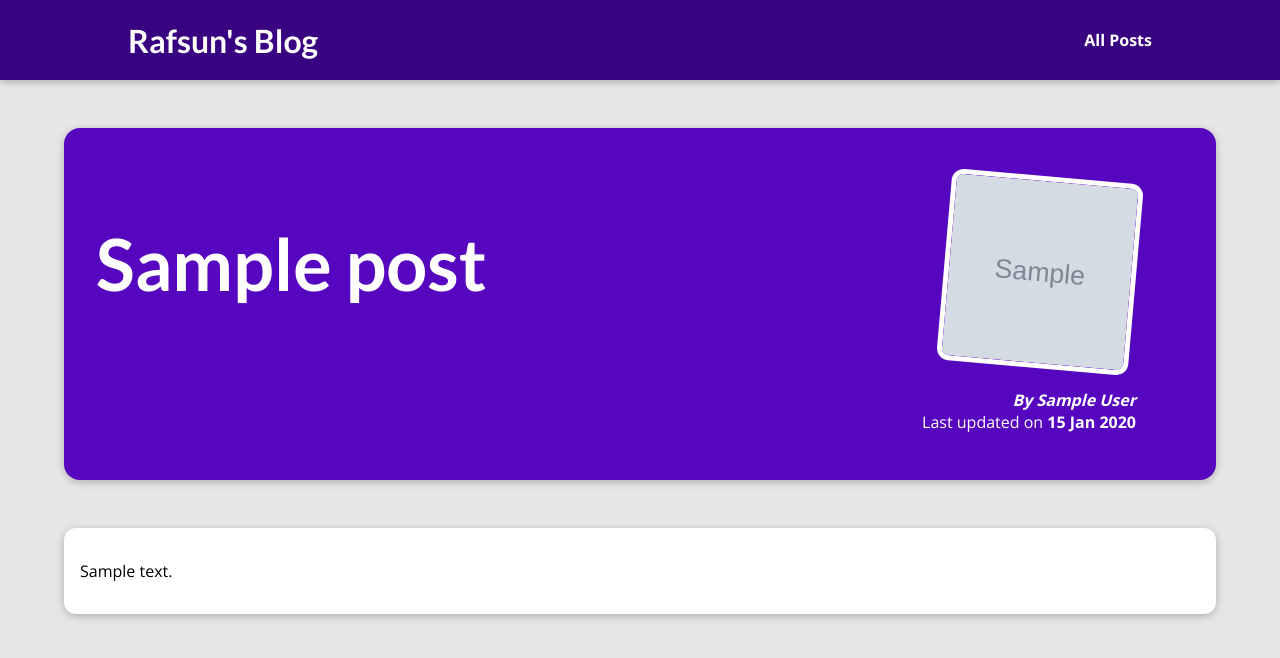
After one commit to rafsun-riad/django-learning-project-blog, a Django app: template blog/templates/blog/post-detail.html in a window 1280 px wide. The commit adds this page. Shown: the top 658 px of the page. Run offline with Django 5.2, Linux system fonts and the light colour scheme; the template is opened without the code that fills it: most values are stand-ins (such as "Sample title", 1, 10 or a date in 2020); grey boxes marked "Sample" are stand-in pictures.

Commit message:
dummy data dynamic complete

```diff
--- /dev/null
+++ b/blog/static/blog/post-detail.css
@@ -0,0 +1,62 @@
+body {
+    background-color: #e7e7e7;
+  }
+
+  #main-navigation {
+    background-color: #390281;
+    box-shadow: 0 2px 8px rgba(0, 0, 0, 0.25);
+  }
+
+  #summary {
+    margin: 8rem auto 3rem auto;
+    padding: 2rem;
+    width: 90%;
+    max-width: 90rem;
+    border-radius: 16px;
+    background-color: #5706c0;
+    position: relative;
+    box-shadow: 0 2px 8px rgba(0, 0, 0, 0.25);
+    height: 22rem;
+  }
+
+  #summary h2 {
+    color: white;
+    font-size: 4.5rem;
+  }
+
+  #summary article {
+    position: absolute;
+    top: 2rem;
+    right: 3rem;
+    padding: 1rem 2rem;
+    border-radius: 12px;
+    text-align: right;
+    color: white;
+  }
+
+  #summary article img {
+    width: 12rem;
+    height: 12rem;
+    border-radius: 12px;
+    transform: rotateZ(5deg);
+    border: 5px solid white;
+    margin-bottom: 1rem;
+  }
+
+  #summary address {
+    font-weight: bold;
+  }
+
+  #summary time {
+    font-weight: bold;
+  }
+
+  main {
+    width: 90%;
+    max-width: 90rem;
+    margin: 3rem auto;
+    background-color: white;
+    padding: 1rem;
+    border-radius: 12px;
+    box-shadow: 0 2px 8px rgba(0, 0, 0, 0.25);
+  }
--- a/blog/templates/blog/all-posts.html
+++ b/blog/templates/blog/all-posts.html
@@ -15,7 +15,9 @@
         <h2>My Collected Posts</h2>
 
         <ul>
-            {% include "blog/includes/post.html" %}
+            {% for post in all_posts %}
+                {% include "blog/includes/post.html" %}
+            {% endfor %}
         </ul>
     </section>
 {% endblock content %}
--- a/blog/templates/blog/index.html
+++ b/blog/templates/blog/index.html
@@ -22,7 +22,9 @@
     <section id="latest-posts">
         <h2>My Latest Thoughts</h2>
         <ul>
-            {% include "blog/includes/post.html" %}
+            {% for post in posts %}
+                {% include "blog/includes/post.html" %}
+            {% endfor %}
         </ul>
     </section>
 
--- /dev/null
+++ b/blog/templates/blog/post-detail.html
@@ -0,0 +1,27 @@
+{% extends "base.html" %}
+{% load static %}
+
+{% block title %}
+    {{ post.title }}
+{% endblock title %}
+
+{% block css_files %}
+    <link rel="stylesheet" href="{% static 'blog/post-detail.css' %}">
+{% endblock css_files %}
+
+{% block content %}
+    <section id="summary">
+        <h2>{{ post.title }}</h2>
+        <article>
+            <img src="{% static 'blog/images/'|add:post.image %}" alt={{ post.title }}>
+            <address>By {{ post.author }}</address>
+            <div>
+                Last updated on <time>{{ post.date|date:'d M Y' }}</time>
+            </div>
+        </article>
+    </section>
+
+    <main>
+        {{ post.content|linebreaks }}
+    </main>
+{% endblock content %}
--- a/templates/base.html
+++ b/templates/base.html
@@ -11,9 +11,9 @@
 </head>
 <body>
     <header id="main-navigation">
-        <h1><a href="">Rafsun's Blog</a></h1>
+        <h1><a href="{% url "starting-page" %}">Rafsun's Blog</a></h1>
         <nav>
-            <a href="">All Posts</a>
+            <a href="{% url "posts-page" %}">All Posts</a>
         </nav>
     </header>
     {% block content %}{% endblock content %}
```
Also changed, not shown: blog/templates/blog/includes/post.html (+6 -4 lines), blog/views.py (+78 -4 lines), templates/404.html (added, +10 -0 lines).
